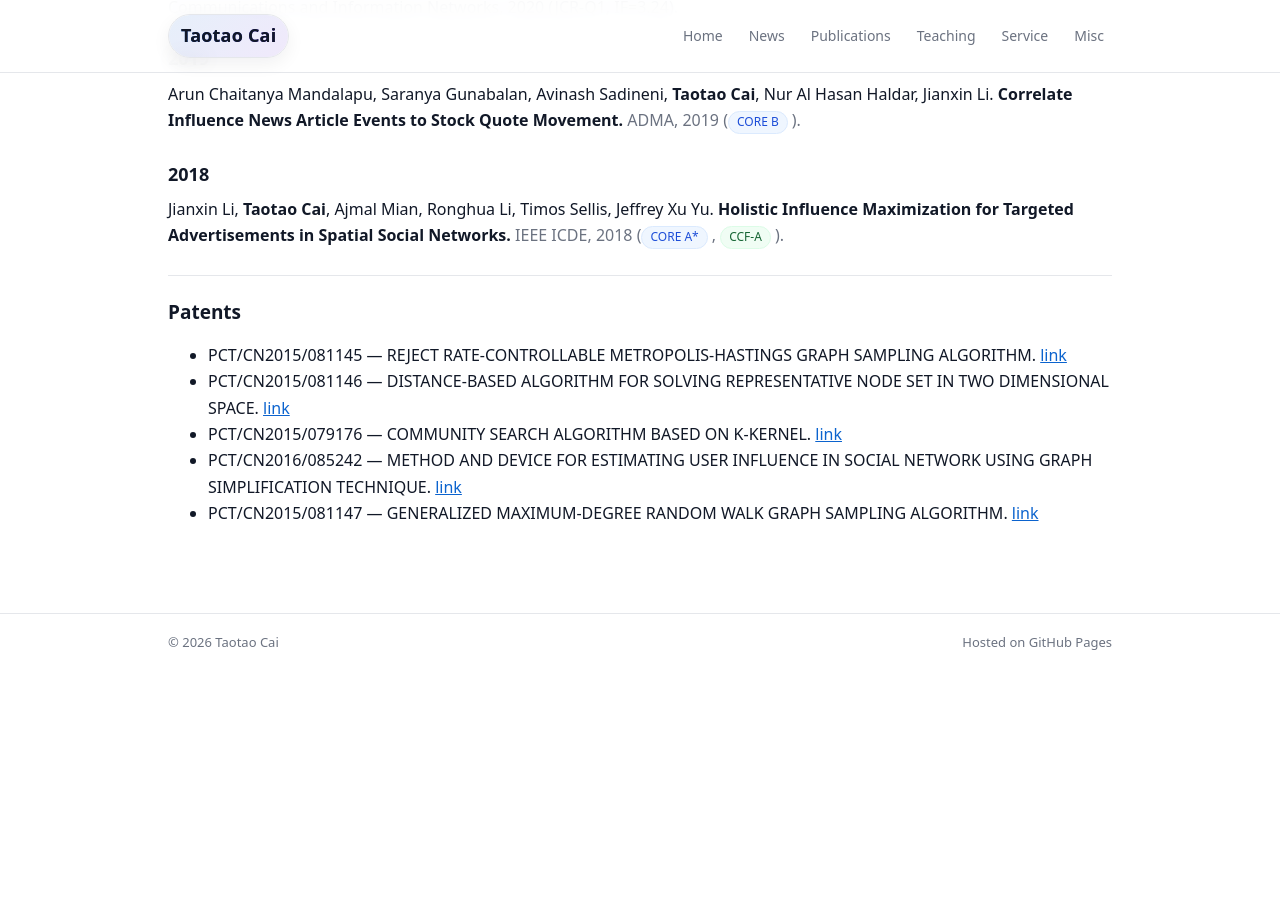
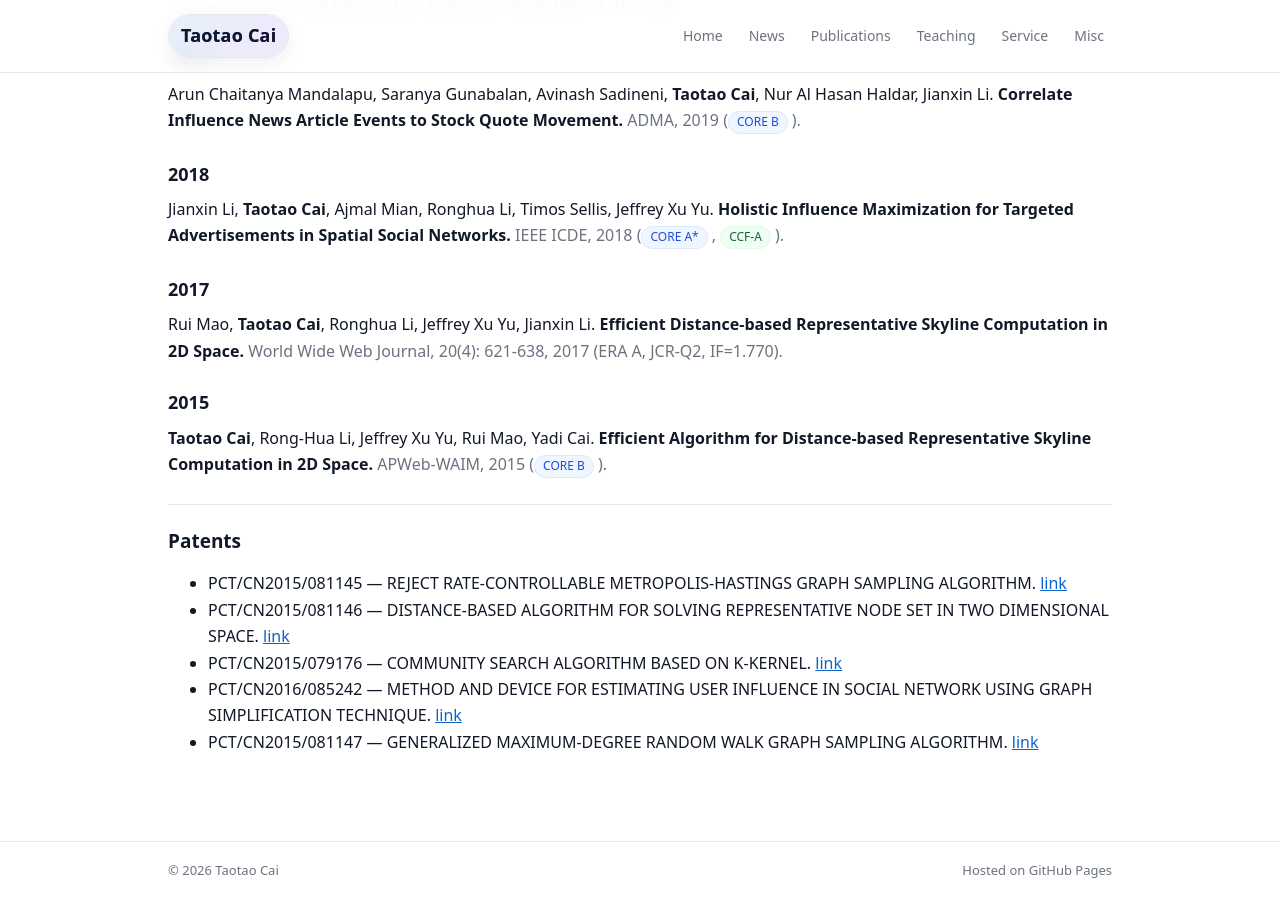
Before and after one commit to Taotao1992/Taotao1992.github.io, a Jekyll site: the page built from publications.md, in a window 1280 px wide and 900 px high, scrolled down 2375 px. Built offline with Jekyll 4.4.1, drawn with Linux system fonts in a browser that asks for light colours; before the commit the page ends 3046 px from its top, so only the background shows below that.

Commit message:
Add missing 2017 and 2015 publications

```diff
--- a/publications.md
+++ b/publications.md
@@ -181,6 +181,24 @@ permalink: /publications/
   </li>
 </ul>
 
+<h2 class="pub-year">2017</h2>
+<ul class="pub-list">
+  <li class="pub">
+    <span class="authors">Rui Mao, <strong>Taotao Cai</strong>, Ronghua Li, Jeffrey Xu Yu, Jianxin Li.</span>
+    <span class="title"> Efficient Distance-based Representative Skyline Computation in 2D Space.</span>
+    <span class="venue"> World Wide Web Journal, 20(4): 621-638, 2017 (ERA A, JCR-Q2, IF=1.770).</span>
+  </li>
+</ul>
+
+<h2 class="pub-year">2015</h2>
+<ul class="pub-list">
+  <li class="pub">
+    <span class="authors"><strong>Taotao Cai</strong>, Rong-Hua Li, Jeffrey Xu Yu, Rui Mao, Yadi Cai.</span>
+    <span class="title"> Efficient Algorithm for Distance-based Representative Skyline Computation in 2D Space.</span>
+    <span class="venue"> APWeb-WAIM, 2015 (CORE B).</span>
+  </li>
+</ul>
+
 <hr/>
 
 # Patents
```
